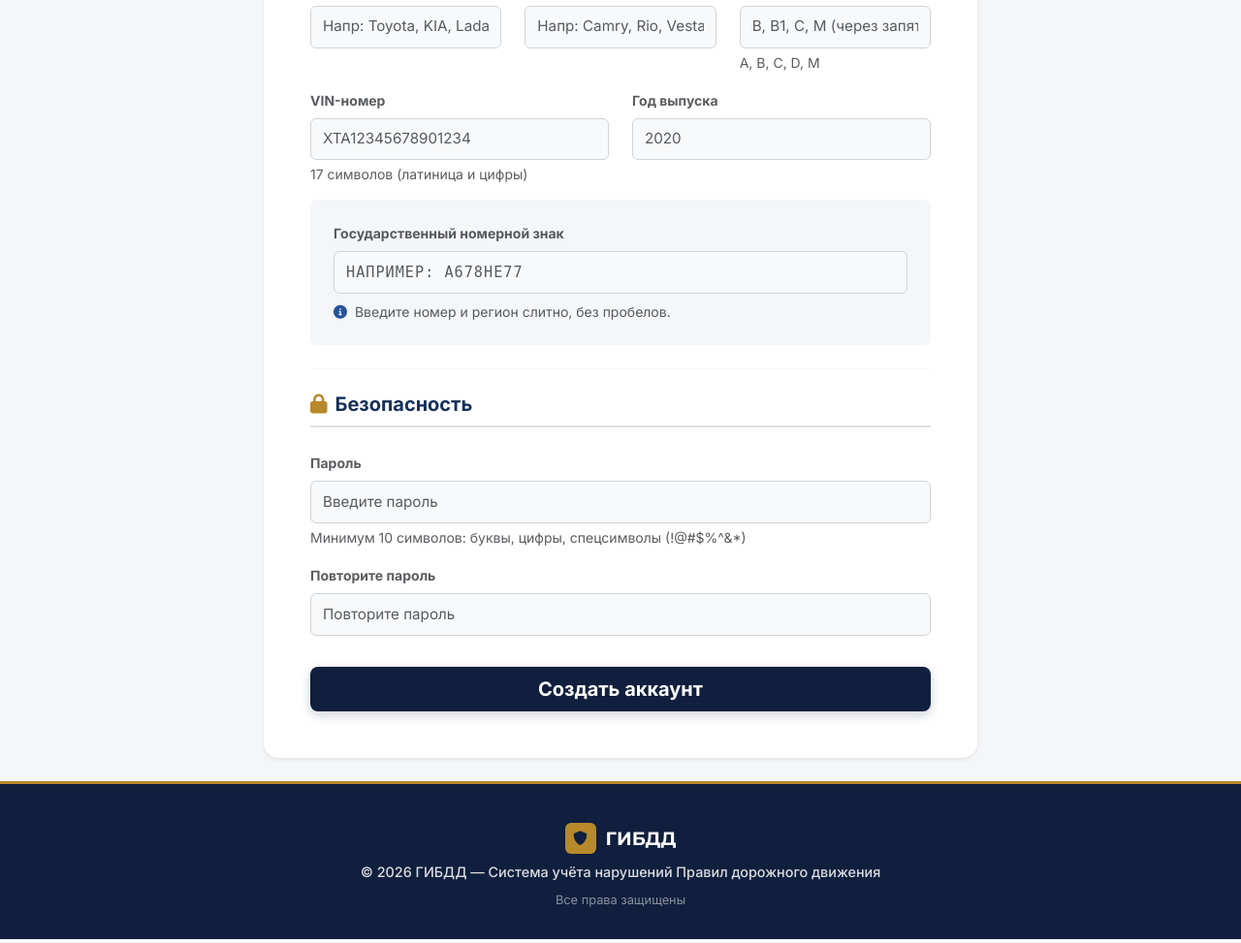
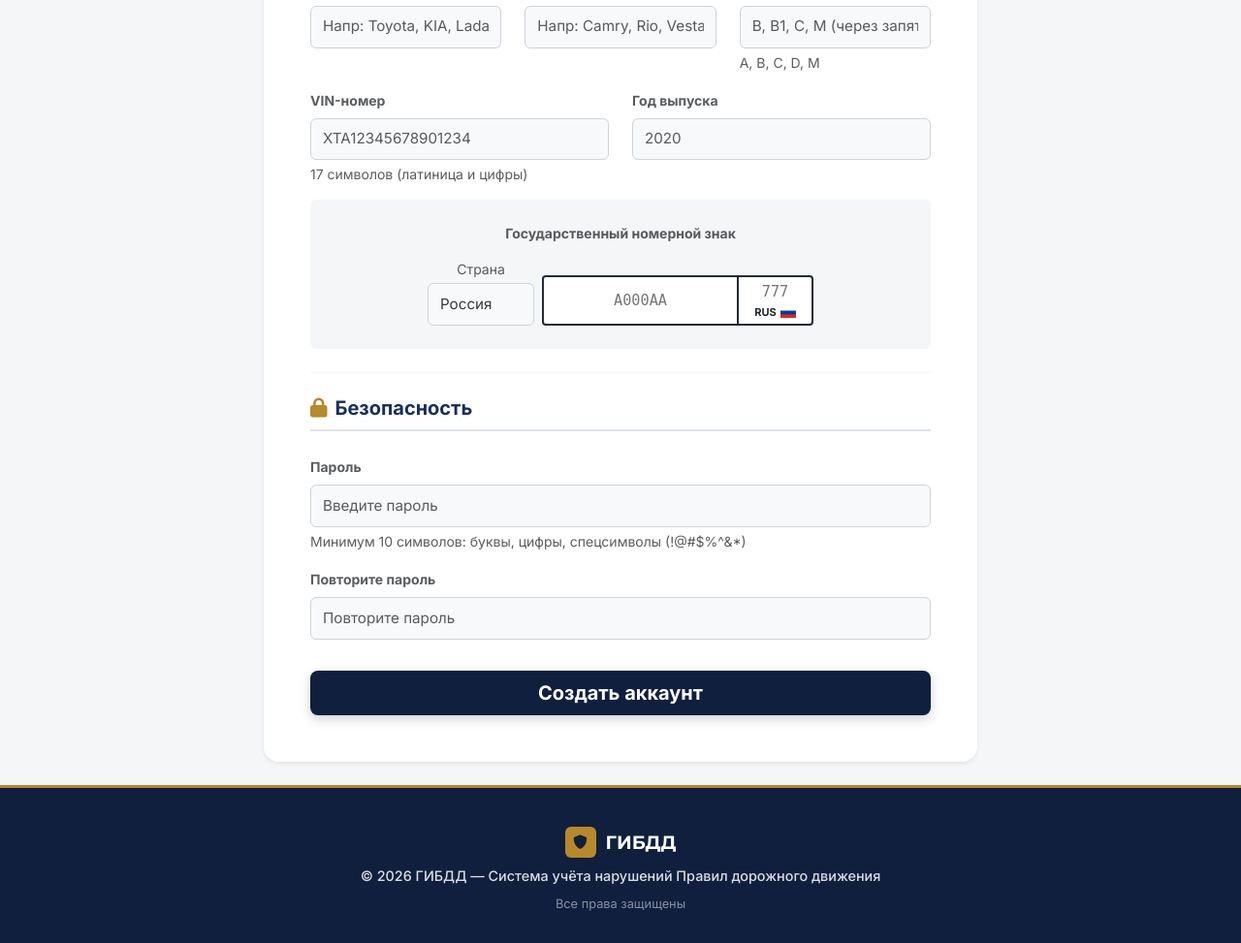
Before and after one commit to MarinaZhuravleva2007/new_dps_system, a Django app: page /register/ in a window 1280 px wide. Shown: the part 1115-2088 px from the top of the page at 97% size. Run offline with Django 5.2, Linux system fonts and the light colour scheme.

Commit message:
Update register.html

```diff
--- a/templates/register.html
+++ b/templates/register.html
@@ -30,7 +30,7 @@
                 </div>
                 {% endif %}
 
-                <form method="post" id="registerForm" novalidate>
+                <form method="post" novalidate>
                     {% csrf_token %}
 
                     <h5 class="fw-bold mb-4" style="color: var(--navy-800); border-bottom: 2px solid var(--gray-200); padding-bottom: 10px;">
@@ -130,24 +130,42 @@
                     </div>
 
                     <div class="mb-4 p-4 rounded" style="background-color: var(--gray-50); border: 1px solid var(--border);">
-                        <label class="form-label fw-bold text-muted small mb-2 d-block">Государственный номерной знак</label>
+                        <label class="form-label d-block fw-bold text-muted small mb-3 text-center">Государственный номерной знак</label>
 
-                        <input type="text" id="full_plate_input" class="form-control" placeholder="Например: А678НЕ77" required style="font-family: monospace; font-weight: bold; text-transform: uppercase; letter-spacing: 1px;">
+                        <div class="d-flex justify-content-center align-items-end gap-2 flex-nowrap">
 
-                        <div class="form-text small mt-2">
-                            <i class="fas fa-info-circle me-1" style="color: var(--navy-600);"></i>
-                            Введите номер и регион слитно, без пробелов.
+                            <div style="width: 110px; flex-shrink: 0;">
+                                <label class="small text-muted mb-1 d-block text-center">Страна</label>
+                                {{ form.country }}
+                            </div>
+
+                            <div class="d-flex align-items-stretch" style="height: 52px; min-width: 280px; background: #fff; border: 2px solid var(--gray-800); border-radius: 4px;">
+
+                                <div class="flex-grow-1 d-flex align-items-center justify-content-center" style="border-right: 2px solid var(--gray-800);">
+                                    <input type="text" name="license_plate" class="plate-input main-part"
+                                           placeholder="А000АА" value="{{ form.license_plate.value|default:'' }}"
+                                           style="text-transform: uppercase; width: 100%; border: none; outline: none; text-align: center; font-size: 28px; font-family: monospace; font-weight: bold;">
+                                </div>
+
+                                <div class="d-flex flex-column justify-content-between align-items-center py-1" style="width: 75px;">
+                                    <input type="text" name="car_region" class="plate-input region-part"
+                                           placeholder="777" maxlength="3" value="{{ form.car_region.value|default:'' }}"
+                                           style="border: none; outline: none; text-align: center; font-size: 22px; font-family: monospace; font-weight: bold; width: 100%; padding: 0; background: transparent;">
+                                    <div class="d-flex align-items-center justify-content-center w-100" style="margin-top: -4px;">
+                                        <span id="country_code" style="font-size: 11px; font-weight: bold;">RUS</span>
+                                        <img id="country_flag_img" src="{% static 'rus_flag.png' %}" style="width: 16px; height: 11px; margin-left: 4px;">
+                                    </div>
+                                </div>
+
+                            </div>
+
                         </div>
 
-                        <input type="hidden" name="license_plate" id="hidden_license_plate">
-                        <input type="hidden" name="car_region" id="hidden_car_region">
-                        <input type="hidden" name="country" value="RUS">
-
                         {% if form.license_plate.errors %}
-                        <div class="small mt-2" style="color: var(--danger);">{% for e in form.license_plate.errors %}{{ e }}{% endfor %}</div>
+                        <div class="small text-center mt-2" style="color: var(--danger);">{% for e in form.license_plate.errors %}{{ e }}{% endfor %}</div>
                         {% endif %}
                         {% if form.car_region.errors %}
-                        <div class="small mt-2" style="color: var(--danger);">{% for e in form.car_region.errors %}{{ e }}{% endfor %}</div>
+                        <div class="small text-center" style="color: var(--danger);">{% for e in form.car_region.errors %}{{ e }}{% endfor %}</div>
                         {% endif %}
                     </div>
 
@@ -191,6 +209,7 @@
 </div>
 
 <style>
+    .plate-input:focus { box-shadow: none !important; }
     .text-danger { color: #dc3545 !important; }
 
     .card-body input[type="text"],
@@ -220,6 +239,14 @@
         background-color: #ffffff !important;
     }
 
+    .card-body input.plate-input {
+        background: transparent !important;
+        border: none !important;
+        box-shadow: none !important;
+        padding: 0 !important;
+        border-radius: 0 !important;
+    }
+
     .card-body select {
         cursor: pointer !important;
     }
@@ -238,26 +265,18 @@
         });
     }
 
-    const fullPlateInput = document.getElementById('full_plate_input');
-    if (fullPlateInput) {
-        fullPlateInput.addEventListener('input', function(e) {
-            this.value = this.value.toUpperCase().replace(/[^А-ЯA-Z0-9]/g, '');
+    const regionInput = document.querySelector('input[name="car_region"]');
+    if (regionInput) {
+        regionInput.addEventListener('input', function(e) {
+            this.value = this.value.replace(/[^0-9]/g, '').slice(0, 3);
         });
     }
 
-    document.getElementById('registerForm').addEventListener('submit', function(e) {
-        const fullPlate = document.getElementById('full_plate_input').value.trim();
-
-        if (fullPlate.length >= 7) {
-            const plate = fullPlate.substring(0, 6);
-            const region = fullPlate.substring(6);
-
-            document.getElementById('hidden_license_plate').value = plate;
-            document.getElementById('hidden_car_region').value = region;
-        } else {
-            document.getElementById('hidden_license_plate').value = fullPlate;
-            document.getElementById('hidden_car_region').value = "";
-        }
-    });
+    const plateInput = document.querySelector('input[name="license_plate"]');
+    if (plateInput) {
+        plateInput.addEventListener('input', function(e) {
+            this.value = this.value.toUpperCase();
+        });
+    }
 </script>
 {% endblock %}
```
